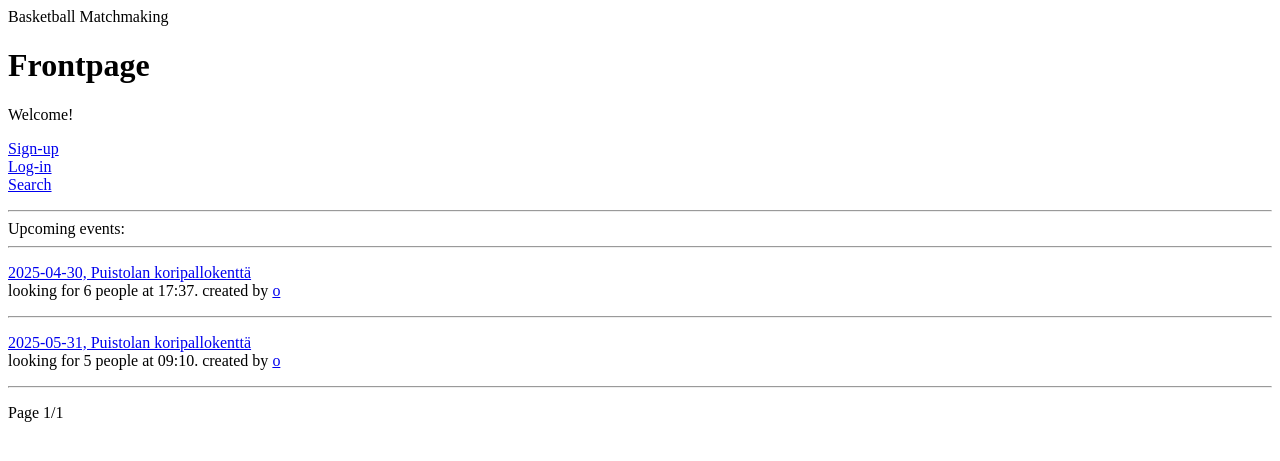
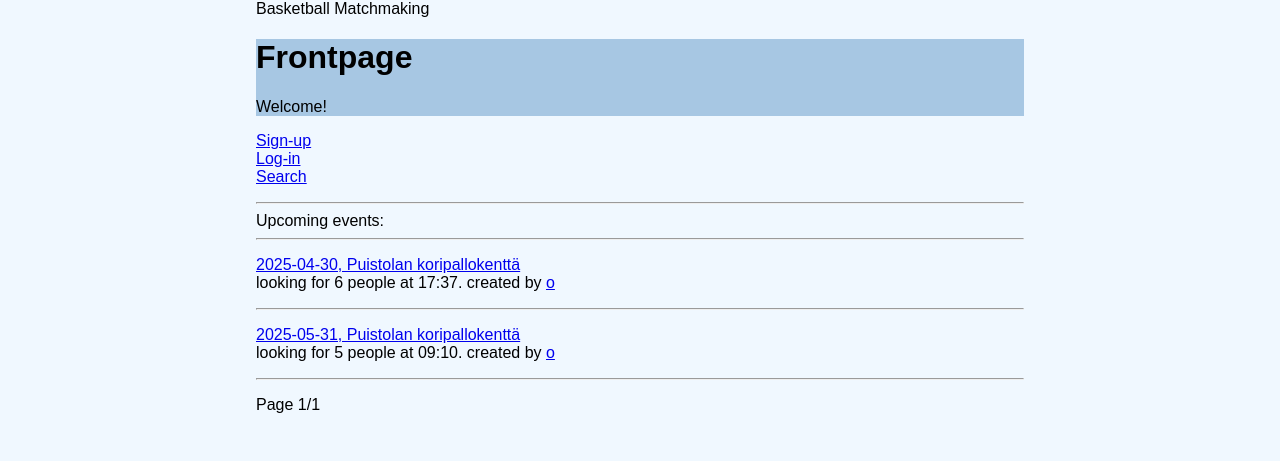
Before and after one commit to vekkul1/Basketball-Matchmaking, a Flask app: page / in a window 1280 px wide. Shown: the top 461 px of the page. Run offline with Flask 3, Linux system fonts and the light colour scheme; data comes from the database, SQL or seed files in the repository; both versions use the stored data as it was after the commit.

Commit message:
started css work

```diff
--- a/app.py
+++ b/app.py
@@ -57,6 +57,7 @@ def signup():
             flash("ERROR: User already exists!")
             return redirect("/signup")
 
+        flash("User Created Succesfully")
         return redirect("/")
 
 @app.route("/login", methods=["GET", "POST"])
@@ -83,6 +84,7 @@ def logout():
     del session["user_id"]
     del session["username"]
     del session["csrf_token"]
+    flash("Logged out")
     return redirect("/")
 
 @app.route("/event/<int:event_id>")
@@ -107,6 +109,7 @@ def new_event():
         return "The event you're trying to create is in the past."
 
     events.add_event(team_size, timeform, dateform, session["user_id"], location_id)
+    flash(f"New event created on {dateform} at {timeform}")
     return redirect("/")
 
 @app.route("/remove/<int:event_id>")
--- a/events.py
+++ b/events.py
@@ -29,6 +29,7 @@ def get_events_by_date(dateArg, time, court_id):
         time = "00:00"
     if not dateArg:
         dateArg = date.today()
+        print("default date set")
     if court_id > 0:
         sql = """SELECT e.id, l.name, e.size, e.time, e.date, u.username
                 FROM events e, locations l, users u
--- a/static/style.css
+++ b/static/style.css
@@ -1,3 +1,14 @@
+body {
+    margin: auto;
+    max-width: 48em;
+    font-family: sans-serif;
+    background-color: aliceblue;
+}
+
+.header {
+    background-color: #a7c7e3;
+}
+
 .container {
     display: grid;
     grid-template-columns: min-content min-content min-content;
--- a/templates/index.html
+++ b/templates/index.html
@@ -2,18 +2,26 @@
 <html>
 
 <head>
+  <link rel="stylesheet" href="/static/style.css">
   Basketball Matchmaking
 </head>
 
 <body>
+  <div class="header">
     <h1>Frontpage</h1>
     <p>
       Welcome!
       {% if session.username %}
         Logged in as <a href="/user/{{ session.user_id }}">{{ session.username }}</a>
       {% endif %}
+      <br />
+      {% for message in get_flashed_messages() %}
+        <b>{{ message }}</b>
+      {% endfor %}
     </p>
+  </div>
 
+  <div class="nav">
     <p>
     {% if session.user_id %}
       <a href="/logout">Sign-out</a><br />
@@ -24,7 +32,9 @@
       <a href="/search">Search</a>
     </p>
     <hr />
+  </div>
 
+  <div class="events">
   <hr2>Upcoming events:</hr2>
   <hr />
   {% for event in allEvents %}
@@ -44,7 +54,9 @@
     <a href="/{{ page + 1 }}">&gt;&gt;</a>
     {% endif %}
   </p>
+  </div>
 
+  <div class="new-event">
   {% if session.user_id %}
     <h2>Create New Event</h2>
 
@@ -81,6 +93,7 @@
       <input type="submit" value="Create Event" />
     </form>
   {% endif %}
+  </div>
 
 </body>
 
--- a/templates/login.html
+++ b/templates/login.html
@@ -19,7 +19,7 @@
           Salasana: <br />
           <input type="password" name="password" />
         </p>
-        <input type="hidden" name="csrf_token" value="{{ session.csrf_token }}" />
+        <!--input type="hidden" name="csrf_token" value="{{ session.csrf_token }}" /-->
         <input type="submit" value="Kirjaudu" />
     </form>
     <p>
```
Also changed, not shown: templates/event.html (+5 -2 lines), database.db. Lines whose indentation alone changed are shown as unchanged.
